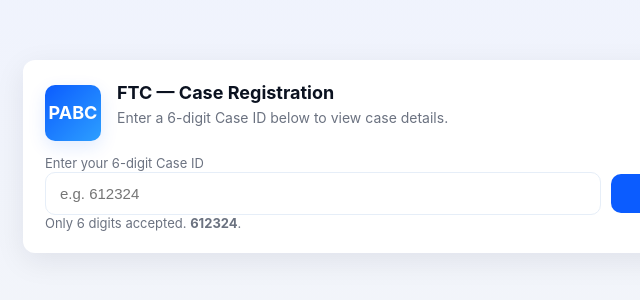
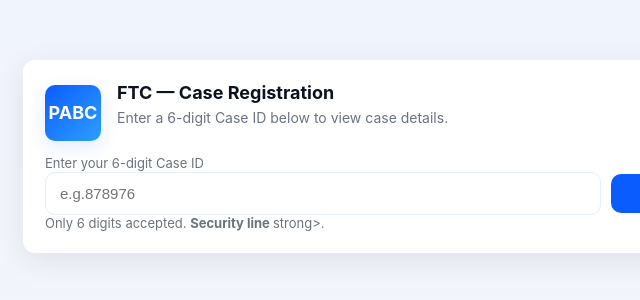
Before and after one commit to ftcgov/Ink, a plain HTML site: page index.html in a window 1280 px wide. Shown: the part 244-544 px from the top of the page, 257-897 px from the left. Drawn offline with Linux system fonts and the light colour scheme.

Commit message:
Update index.html

```diff
--- a/index.html
+++ b/index.html
@@ -118,10 +118,10 @@
       <div>
         <label for="caseId">Enter your 6-digit Case ID</label>
         <div class="input-row">
-          <input id="caseId" name="caseId" type="text" inputmode="numeric" pattern="[0-9]*" maxlength="6" placeholder="e.g. 612324" aria-describedby="caseHint" required>
+          <input id="caseId" name="caseId" type="text" inputmode="numeric" pattern="[0-9]*" maxlength="6" placeholder="e.g.878976" aria-describedby="caseHint" required>
           <button class="search" id="searchBtn" type="button" aria-label="Search Case ID">Search</button>
         </div>
-        <div id="caseHint" class="muted">Only 6 digits accepted.  <strong>612324</strong>.</div>
+        <div id="caseHint" class="muted">Only 6 digits accepted.  <strong>Security line </strong>strong>.</div>
       </div>
 
       <div id="invalidMsg" class="invalid" style="display:none;">Invalid Case ID. Please verify and try again.</div>
```
